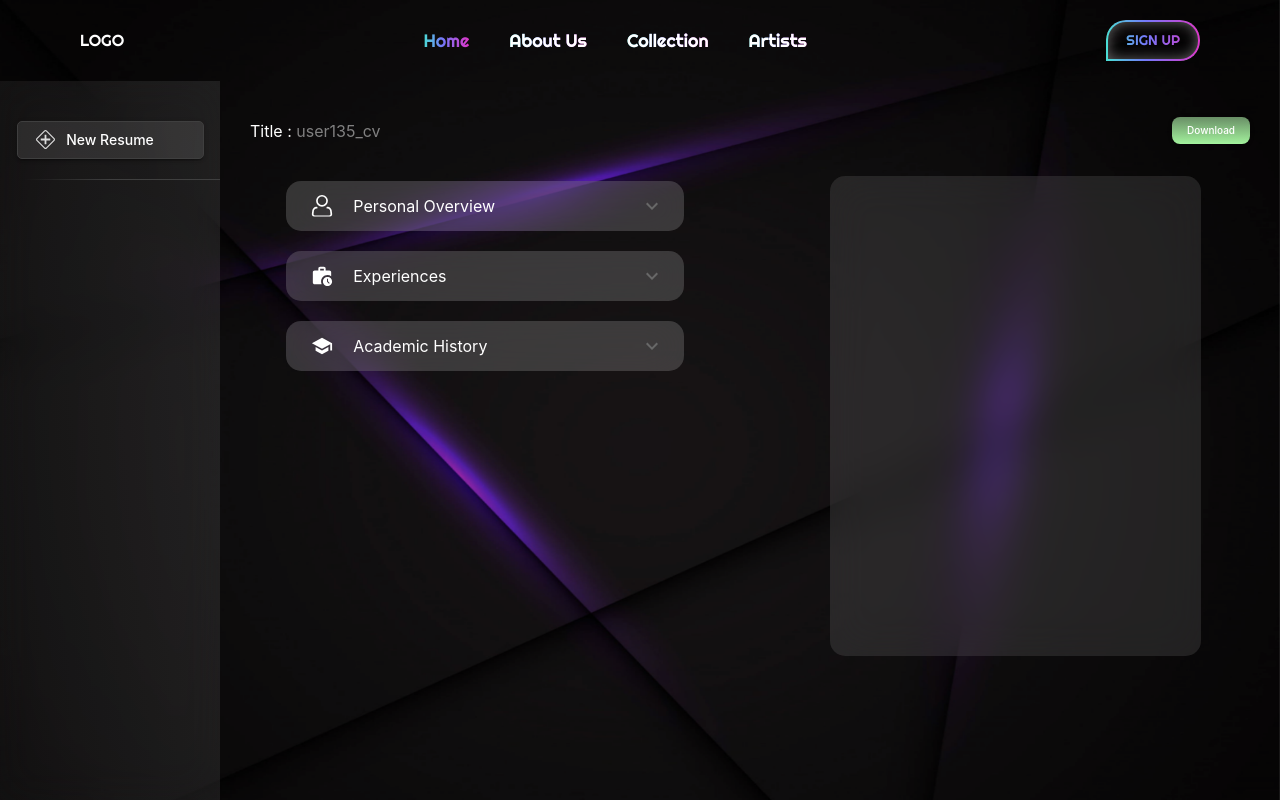
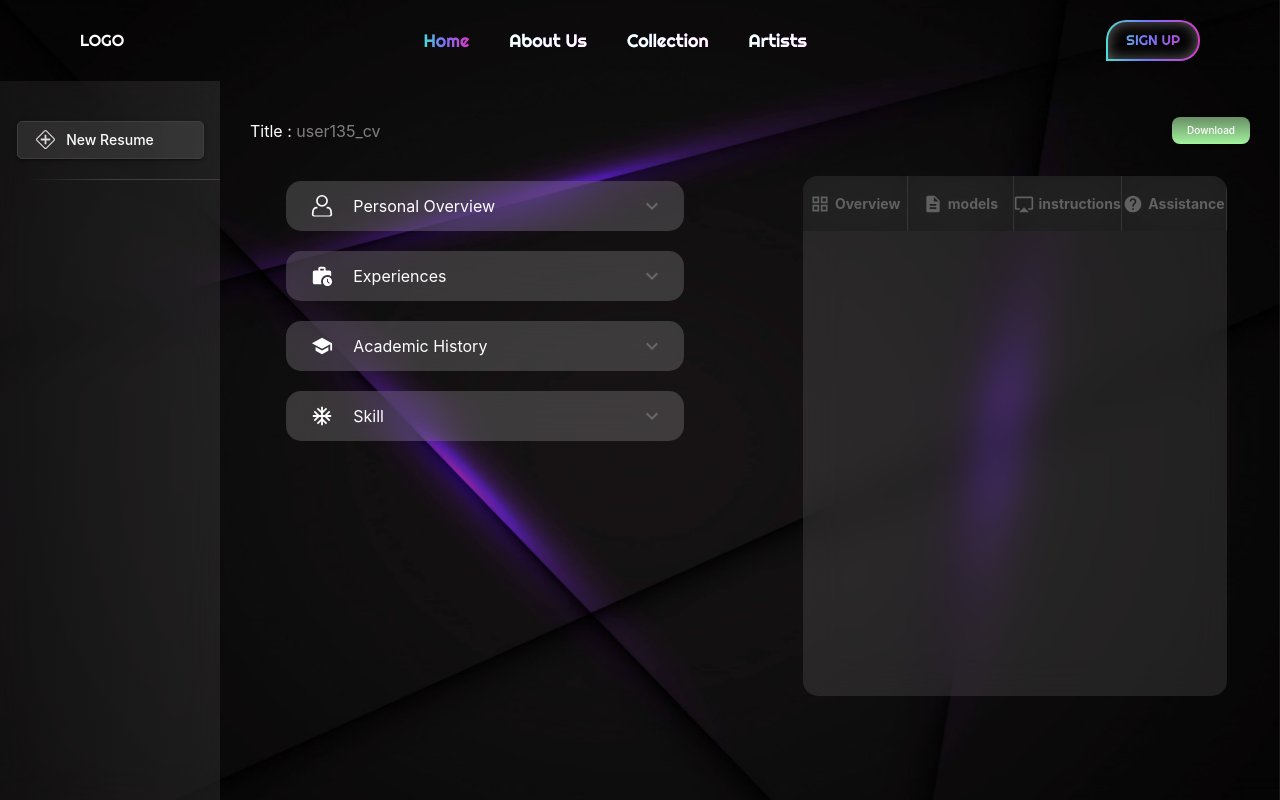
Before and after one commit to gprateek015/resumer, a Next.js app: page /workbench in a window 1280 px wide. Built offline with nearby package versions, Linux system fonts and the light colour scheme.

Commit message:
workchnages

```diff
--- a/package.json
+++ b/package.json
@@ -23,14 +23,16 @@
     "next": "13.4.19",
     "react": "18.2.0",
     "react-dom": "18.2.0",
-    "sass": "^1.67.0",
     "react-hook-form": "^7.46.1",
+    "react-pdf": "^7.3.3",
     "react-redux": "^8.1.2",
     "redux-logger": "^3.0.6",
+    "sass": "^1.67.0",
     "typescript": "5.2.2",
     "typewriter-effect": "^2.21.0"
   },
   "devDependencies": {
-    "@types/redux-logger": "^3.0.9"
+    "@types/redux-logger": "^3.0.9",
+    "file-loader": "^6.2.0"
   }
 }
--- a/src/app/workbench/page.tsx
+++ b/src/app/workbench/page.tsx
@@ -10,6 +10,11 @@ import KeyboardArrowDownIcon from '@mui/icons-material/KeyboardArrowDown';
 import profile from "@/assets/profile.png";
 import WorkHistoryIcon from '@mui/icons-material/WorkHistory';
 import SchoolIcon from '@mui/icons-material/School';
+import AcUnitIcon from '@mui/icons-material/AcUnit';
+import GridViewIcon from '@mui/icons-material/GridView';
+import DescriptionIcon from '@mui/icons-material/Description';
+import AirplayIcon from '@mui/icons-material/Airplay';
+import HelpIcon from '@mui/icons-material/Help';
 
 
 const page = () => {
@@ -18,6 +23,7 @@ const page = () => {
   const [first, setFirst] = useState(false);
   const [second, setSecond] = useState(false);
   const [third, setThird] = useState(false);
+  const [fourth, setFourth] = useState(false);
 
 
   return (
@@ -153,6 +159,12 @@ const page = () => {
                       </div>
                     </div>
 
+                    <div className='inputTag'>
+                      <label htmlFor="email">Description</label>
+                      <input type="text" id='email' />
+                    </div>
+
+
                     <Button variant='contained' className='subBt'>+ Add Work Experience</Button>
 
                   </div>
@@ -160,6 +172,7 @@ const page = () => {
 
                 </div>}
               </div>
+
 
 
               {/* //-------------------------------- third service ----------------------------------------// */}
@@ -196,7 +209,63 @@ const page = () => {
                       </div>
                     </div>
 
-                    <Button variant='contained' className='subBt'>+ Add Work Experience</Button>
+                    <Button variant='contained' className='subBt'>+ Add Academic Experience</Button>
+
+                  </div>
+
+
+                </div>}
+              </div>
+
+
+              {/* //-------------------------------- fourth service ----------------------------------------// */}
+              <div className='serviceFirst'>
+                <div className='serviceTop' onClick={() => setFourth(!fourth)}> <AcUnitIcon className='iconClass' /> Skill <KeyboardArrowDownIcon className='arrow' /> </div>
+                {fourth && <div className='serviceData'>
+
+                  <div className='basicBottom'>
+                    <div className='inpGrid'>
+                      <div>
+                        <label htmlFor="fname">Skill #1</label>
+                        <input type="text" name="" id="fname" readOnly value={"Technical Skill"} />
+                      </div>
+                      <div>
+                        <label htmlFor="lname">Skill level</label>
+                        <input type="text" name="" id="lname" />
+                      </div>
+                    </div>
+                    <div className='inpGrid'>
+                      <div>
+                        <label htmlFor="fname">Skill #2</label>
+                        <input type="text" name="" id="fname" readOnly value={"Core Subjects"} />
+                      </div>
+                      <div>
+                        <label htmlFor="lname">Skill level</label>
+                        <input type="text" name="" id="lname" />
+                      </div>
+                    </div>
+                    <div className='inpGrid'>
+                      <div>
+                        <label htmlFor="fname">Skill #3</label>
+                        <input type="text" name="" id="fname" readOnly value={"Languages"} />
+                      </div>
+                      <div>
+                        <label htmlFor="lname">Skill level</label>
+                        <input type="text" name="" id="lname" />
+                      </div>
+                    </div>
+                    <div className='inpGrid'>
+                      <div>
+                        <label htmlFor="fname">Skill #4</label>
+                        <input type="text" name="" id="fname" readOnly value={"Dev Tools"} />
+                      </div>
+                      <div>
+                        <label htmlFor="lname">Skill level</label>
+                        <input type="text" name="" id="lname" />
+                      </div>
+                    </div>
+
+                    <Button variant='contained' className='subBt'>+ Add New Skill</Button>
 
                   </div>
 
@@ -207,11 +276,17 @@ const page = () => {
 
 
 
-
             </div>
 
             <div className='rightGrid'>
-              <div className='pdfContainer'></div>
+              <div className='pdfContainer'>
+                <div className='topBtnCon'>
+                  <div><GridViewIcon className='imgIcon' /> Overview</div>
+                  <div><DescriptionIcon className='imgIcon' />models</div>
+                  <div><AirplayIcon className='imgIcon' />instructions</div>
+                  <div><HelpIcon className='imgIcon' />Assistance</div>
+                </div>
+              </div>
             </div>
 
           </div>
--- a/src/app/workbench/style.scss
+++ b/src/app/workbench/style.scss
@@ -168,12 +168,46 @@
             padding-top: 20px;
 
             .pdfContainer {
-                width: 70%;
+                width: 80%;
                 margin: auto;
-                height: 60vh;
+                height: 65vh;
                 border-radius: 15px;
                 background: rgba(255, 255, 255, 0.10);
                 backdrop-filter: blur(20px);
+
+                .topBtnCon {
+                    display: grid;
+                    height: 55px;
+                    grid-template-columns: 1fr 1fr 1fr 1fr;
+                    border-radius: 15px 15px 0px 0px;
+                    overflow: hidden;
+
+                    div {
+                        border-right: 1px solid var(--main, rgba(255, 255, 255, 0.10));
+                        background: rgba(29, 29, 29, .8);
+                        backdrop-filter: blur(20px);
+                        color: #616161;
+                        display: flex;
+                        align-items: center;
+                        justify-content: center;
+                        font-weight: bold;
+                        font-size: 14px;
+                        cursor: pointer;
+
+                        .imgIcon {
+                            width: 20px;
+                            margin-right: 5px;
+                            margin-top: 2px;
+                        }
+
+                        &:hover {
+                            background: rgba(47, 47, 47, 0.4);
+                            backdrop-filter: blur(20px);
+                            color: white;
+                        }
+                    }
+
+                }
             }
         }
     }
```
Also changed, not shown: next.config.js (line endings or trailing spaces), src/assets/icons/overview.svg (added), 1 other file (tests, documents, lock files or other folders).
